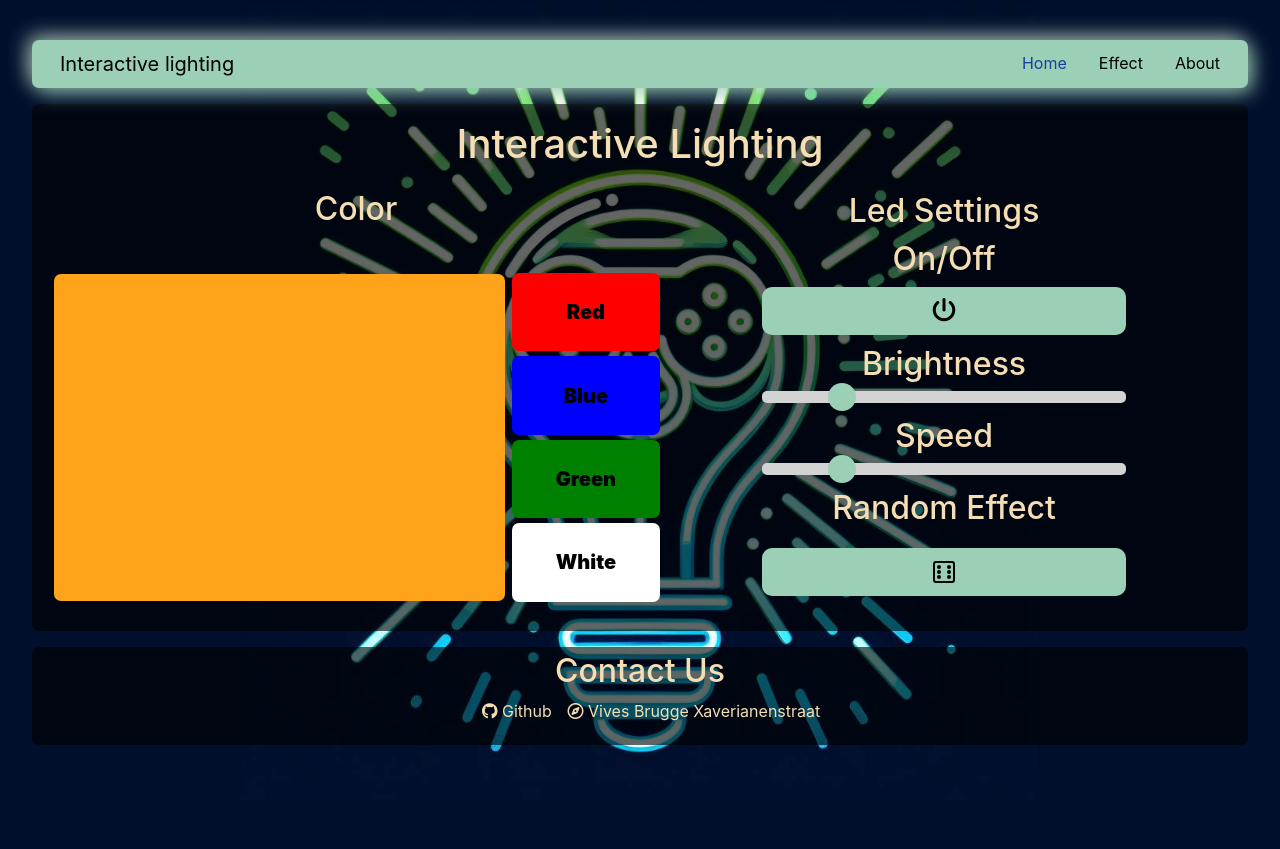
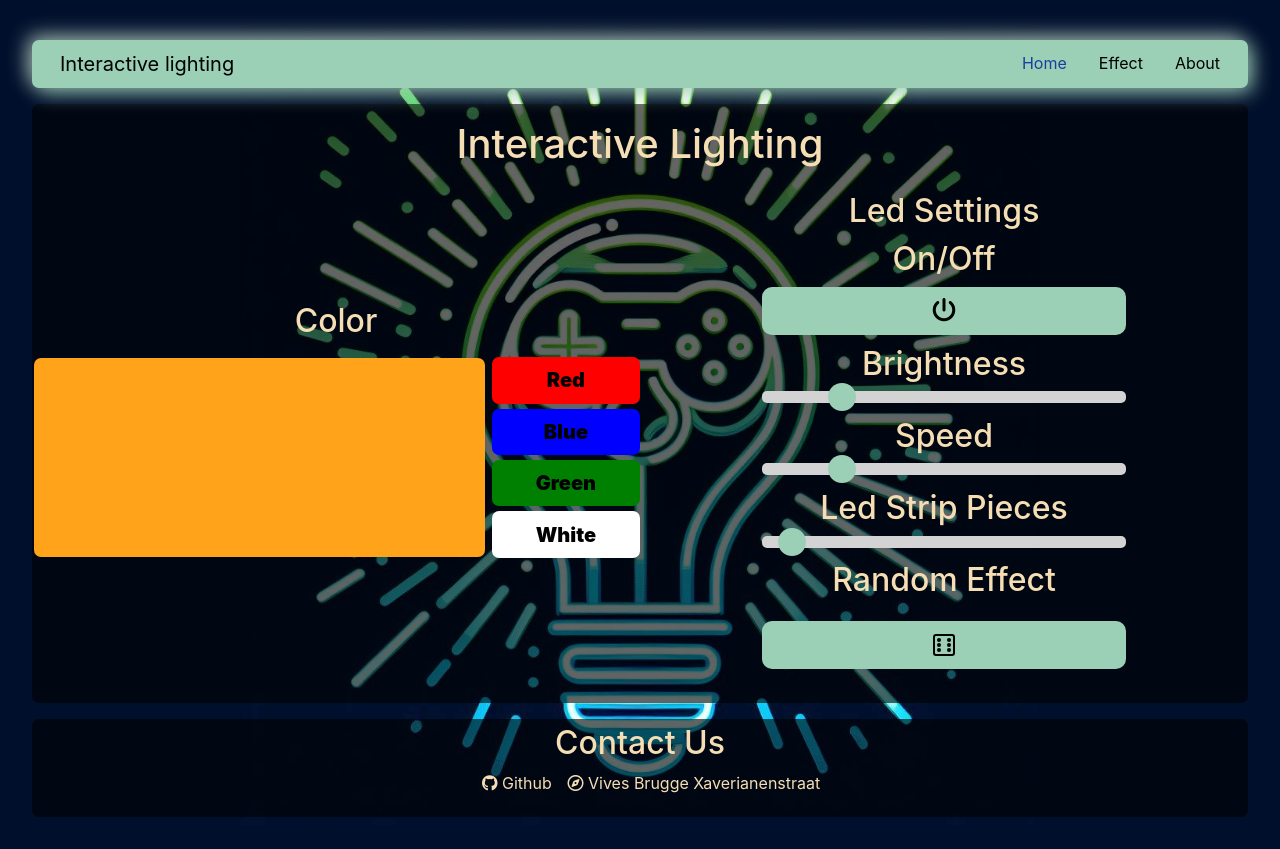
Before and after one commit to vives-project-xp/InteractiveLighting, a Vue app in the folder frontend/: page / in a window 1280 px wide. Before the commit the page ends 800 px from the top, so only its background shows below. Built offline with nearby package versions, Linux system fonts and the light colour scheme; no server answers.

Commit message:
added led pieces slider

```diff
--- a/frontend/src/views/HomeView.vue
+++ b/frontend/src/views/HomeView.vue
@@ -61,6 +61,10 @@ import dotenv from "dotenv";
         <div class="grid-item-ledControls" id="speedDiv">
           <h2>Speed</h2>
           <input type="range" id="speed" min="0" max="255" value="50" @input="getSpeedValue()" />
+        </div>
+        <div class="grid-item-ledControls" id="ledSpiecesDiv">
+          <h2>Led Strip Pieces</h2>
+          <input type="range" id="ledSpieces" min="0" max="20" value="1" @input="getledSpiecesValue()" />
         </div>
         <div class="grid-item-ledControls" id="randomEffectDiv">
           <h2>Random Effect</h2>
@@ -151,6 +155,20 @@ export default {
       };
       axios
         .post(`${this.backendUrl}/speed`, payload)
+        .then((response) => {
+          console.log(response);
+        })
+        .catch((error) => {
+          console.error(error);
+        });
+    },
+    getledSpiecesValue() {
+      const ledSpieces = document.getElementById("ledSpieces").value;
+      const payload = {
+        ledSpieces: parseInt(ledSpieces),
+      };
+      axios
+        .post(`${this.backendUrl}/ledSpieces`, payload)
         .then((response) => {
           console.log(response);
         })
@@ -279,7 +297,6 @@ footer {
   background-color: transparent;
   justify-content: center;
   align-items: center;
-  margin: 2.5vh;
 }
 
 #colorpicker {
@@ -477,6 +494,47 @@ footer {
   background: rgb(155, 208, 183);
 }
 
+#ledSpiecesDiv {
+  justify-content: center;
+  align-items: center;
+  width: 100%;
+  height: 100%;
+}
+
+#ledSpieces {
+  appearance: none;
+  width: 100%;
+  height: 1.5vh;
+  border-radius: 5px;
+  background: #d3d3d3;
+  outline: none;
+  -webkit-transition: 0.2s;
+  transition: opacity 0.2s;
+}
+
+#ledSpieces::-webkit-slider-thumb {
+  -webkit-appearance: none;
+  appearance: none;
+  width: 3.5vh;
+  height: 3.5vh;
+  border-radius: 50%;
+  background: rgb(155, 208, 183);
+  cursor: pointer;
+}
+
+#ledSpieces::-webkit-slider-thumb:hover {
+  -webkit-appearance: none;
+  background-color: rgb(217, 151, 116);
+  transition: 1000ms;
+}
+
+#ledSpieces::-moz-range-thumb {
+  width: 1vw;
+  height: 1vh;
+  border-radius: 50%;
+  background: rgb(155, 208, 183);
+}
+
 #randomEffectDiv {
   justify-content: center;
   align-items: center;
@@ -539,7 +597,6 @@ footer {
 
   .ledControls {
     width: 100%;
-    height: 55vh;
     justify-content: center;
     align-items: center;
     padding: 0.5%;
```
